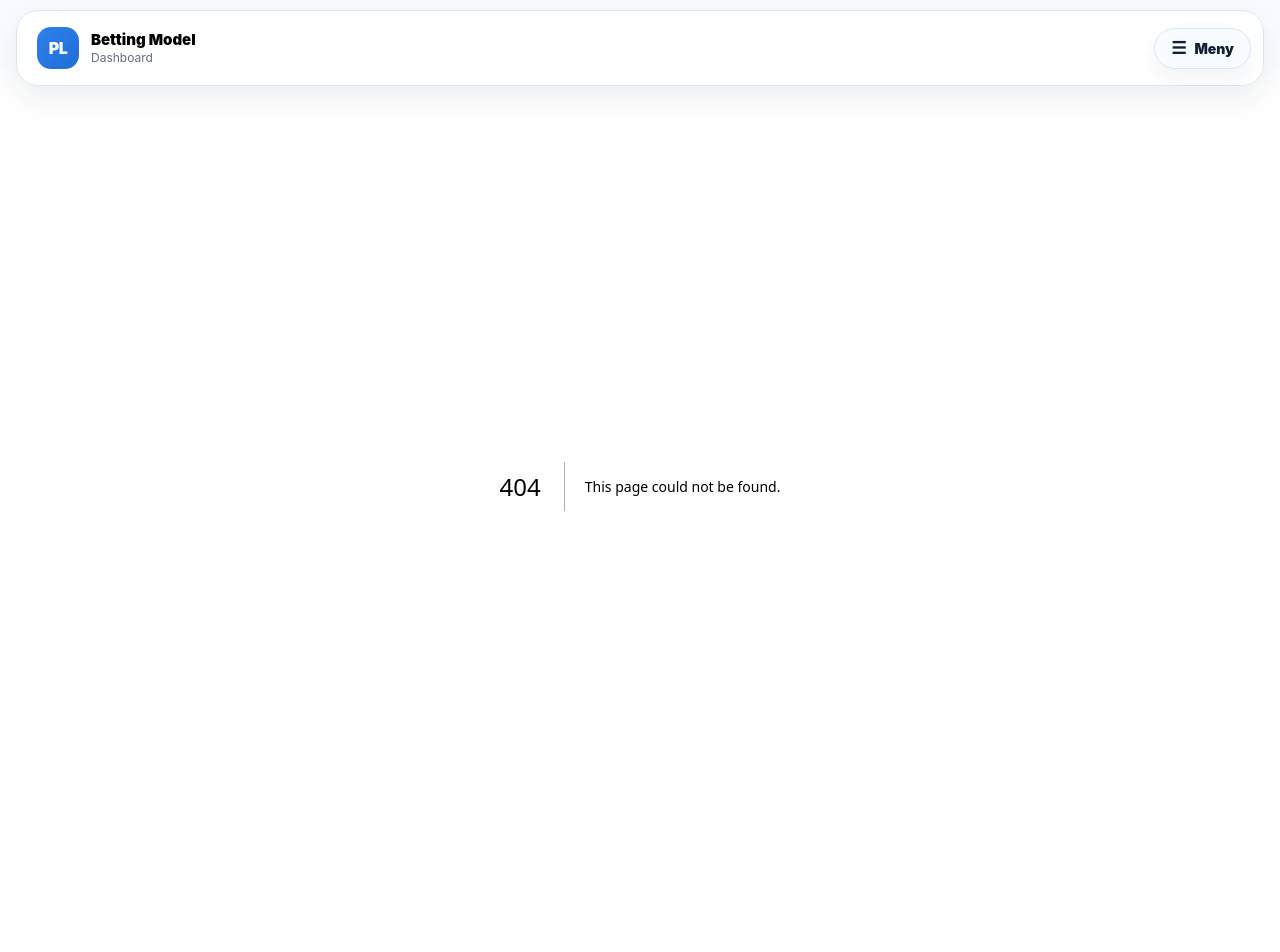
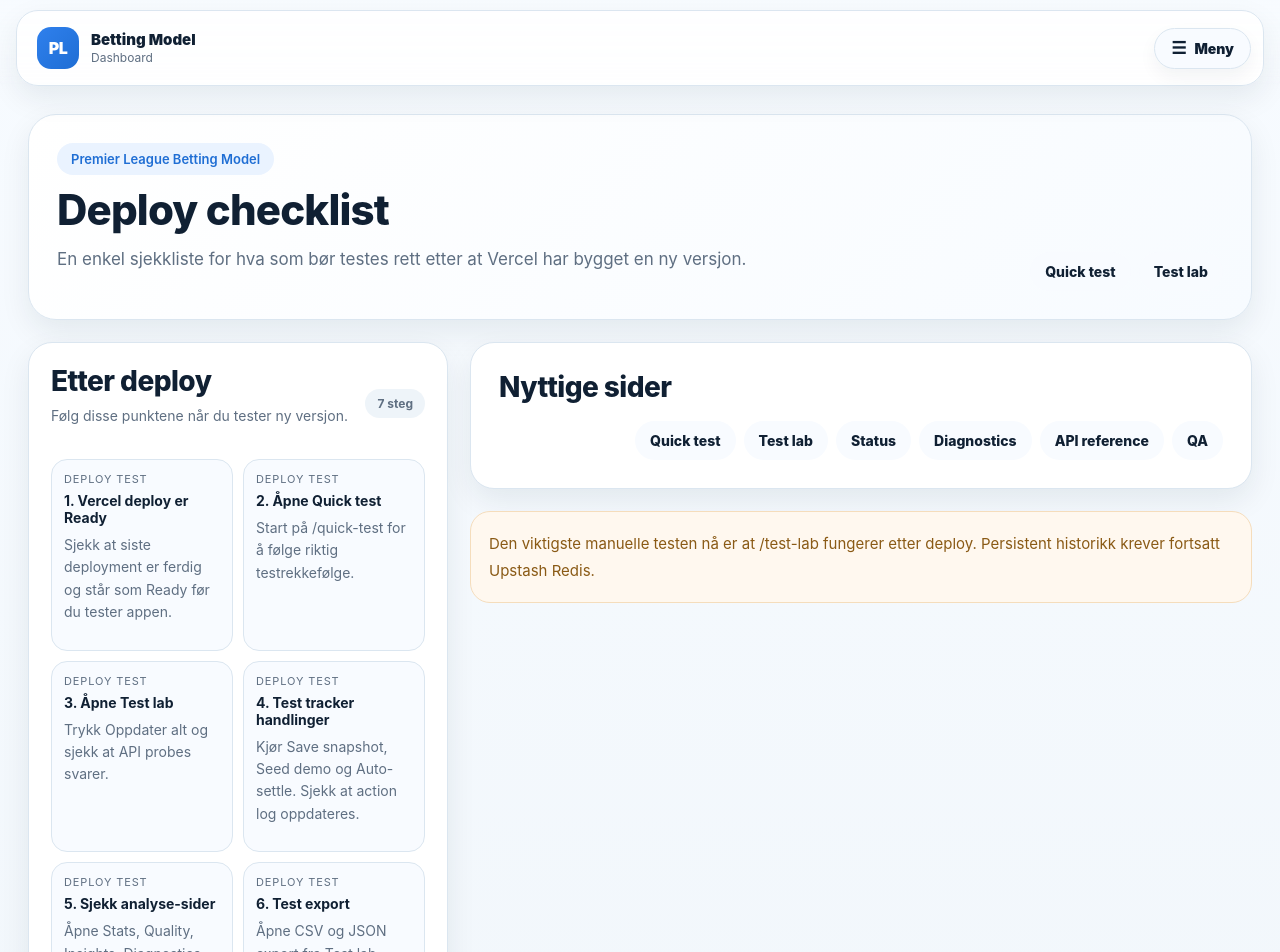
Before and after one commit to hakonnilsen157-commits/PL-betting-model, a Next.js app in the folder pl-vercel-v1/: page /deploy-checklist in a window 1280 px wide. Before the commit this address had no page. Shown: the top 952 px of the page. Before the commit the page ends 886 px from the top, so only its background shows below. Built offline with nearby package versions, Linux system fonts and the light colour scheme.

Commit message:
Add deploy checklist page

```diff
--- /dev/null
+++ b/pl-vercel-v1/app/deploy-checklist/page.tsx
@@ -0,0 +1,125 @@
+const checks = [
+  {
+    title: '1. Vercel deploy er Ready',
+    text: 'Sjekk at siste deployment er ferdig og står som Ready før du tester appen.',
+  },
+  {
+    title: '2. Åpne Quick test',
+    text: 'Start på /quick-test for å følge riktig testrekkefølge.',
+  },
+  {
+    title: '3. Åpne Test lab',
+    text: 'Trykk Oppdater alt og sjekk at API probes svarer.',
+  },
+  {
+    title: '4. Test tracker handlinger',
+    text: 'Kjør Save snapshot, Seed demo og Auto-settle. Sjekk at action log oppdateres.',
+  },
+  {
+    title: '5. Sjekk analyse-sider',
+    text: 'Åpne Stats, Quality, Insights, Diagnostics og Backtest etter testdata er lagt inn.',
+  },
+  {
+    title: '6. Test export',
+    text: 'Åpne CSV og JSON export fra Test lab.',
+  },
+  {
+    title: '7. Oppdater issue #2',
+    text: 'Bruk GitHub issue #2 som testprotokoll og marker hva som er testet.',
+  },
+];
+
+const failSteps = [
+  'Hvis siden ikke laster: sjekk Vercel build log først.',
+  'Hvis API probes feiler: åpne Status og API reference.',
+  'Hvis tracker ikke lagrer: sjekk Storage status og Diagnostics.',
+  'Hvis historikk forsvinner etter redeploy: sett opp Upstash Redis i Vercel.',
+  'Hvis en knapp ikke virker: noter hvilken knapp og kopier feilmeldingen.',
+];
+
+const links = [
+  { href: '/quick-test', label: 'Quick test' },
+  { href: '/test-lab', label: 'Test lab' },
+  { href: '/status', label: 'Status' },
+  { href: '/diagnostics', label: 'Diagnostics' },
+  { href: '/api-reference', label: 'API reference' },
+  { href: '/qa', label: 'QA' },
+];
+
+export default function DeployChecklistPage() {
+  return (
+    <main className="dashboard-shell">
+      <section className="hero-card">
+        <div className="hero-topline">
+          <div>
+            <div className="eyebrow">Premier League Betting Model</div>
+            <h1 className="hero-title">Deploy checklist</h1>
+            <p className="hero-subtitle">
+              En enkel sjekkliste for hva som bør testes rett etter at Vercel har bygget en ny versjon.
+            </p>
+          </div>
+          <div className="app-nav-links">
+            <a href="/quick-test" className="app-nav-link">Quick test</a>
+            <a href="/test-lab" className="app-nav-link">Test lab</a>
+          </div>
+        </div>
+      </section>
+
+      <section className="main-grid">
+        <div className="left-column">
+          <section className="list-card">
+            <div className="list-card-header">
+              <div>
+                <h2 className="section-title" style={{ marginBottom: 0 }}>Etter deploy</h2>
+                <p className="section-subtitle">Følg disse punktene når du tester ny versjon.</p>
+              </div>
+              <div className="badge-soft">7 steg</div>
+            </div>
+            <div className="metrics-grid" style={{ marginTop: 14 }}>
+              {checks.map((check) => (
+                <div key={check.title} className="metric-pill" style={{ textAlign: 'left' }}>
+                  <div className="metric-pill-label">Deploy test</div>
+                  <div className="metric-pill-value">{check.title}</div>
+                  <p className="section-subtitle" style={{ marginTop: 8 }}>{check.text}</p>
+                </div>
+              ))}
+            </div>
+          </section>
+
+          <section className="list-card">
+            <div className="list-card-header">
+              <div>
+                <h2 className="section-title" style={{ marginBottom: 0 }}>Hvis noe feiler</h2>
+                <p className="section-subtitle">Rask feilsøkingsrekkefølge.</p>
+              </div>
+              <div className="badge-soft">Debug</div>
+            </div>
+            <div className="reason-list">
+              {failSteps.map((item, index) => (
+                <div key={item} className="reason-card">
+                  <span className="reason-number">{index + 1}</span>
+                  <div className="metric-pill-value">{item}</div>
+                </div>
+              ))}
+            </div>
+          </section>
+        </div>
+
+        <aside className="right-column">
+          <section className="detail-card">
+            <h2 className="section-title">Nyttige sider</h2>
+            <div className="app-nav-links" style={{ marginTop: 12 }}>
+              {links.map((link) => (
+                <a key={link.href} href={link.href} className="app-nav-link">{link.label}</a>
+              ))}
+            </div>
+          </section>
+
+          <section className="warning-box">
+            Den viktigste manuelle testen nå er at /test-lab fungerer etter deploy. Persistent historikk krever fortsatt Upstash Redis.
+          </section>
+        </aside>
+      </section>
+    </main>
+  );
+}
```
